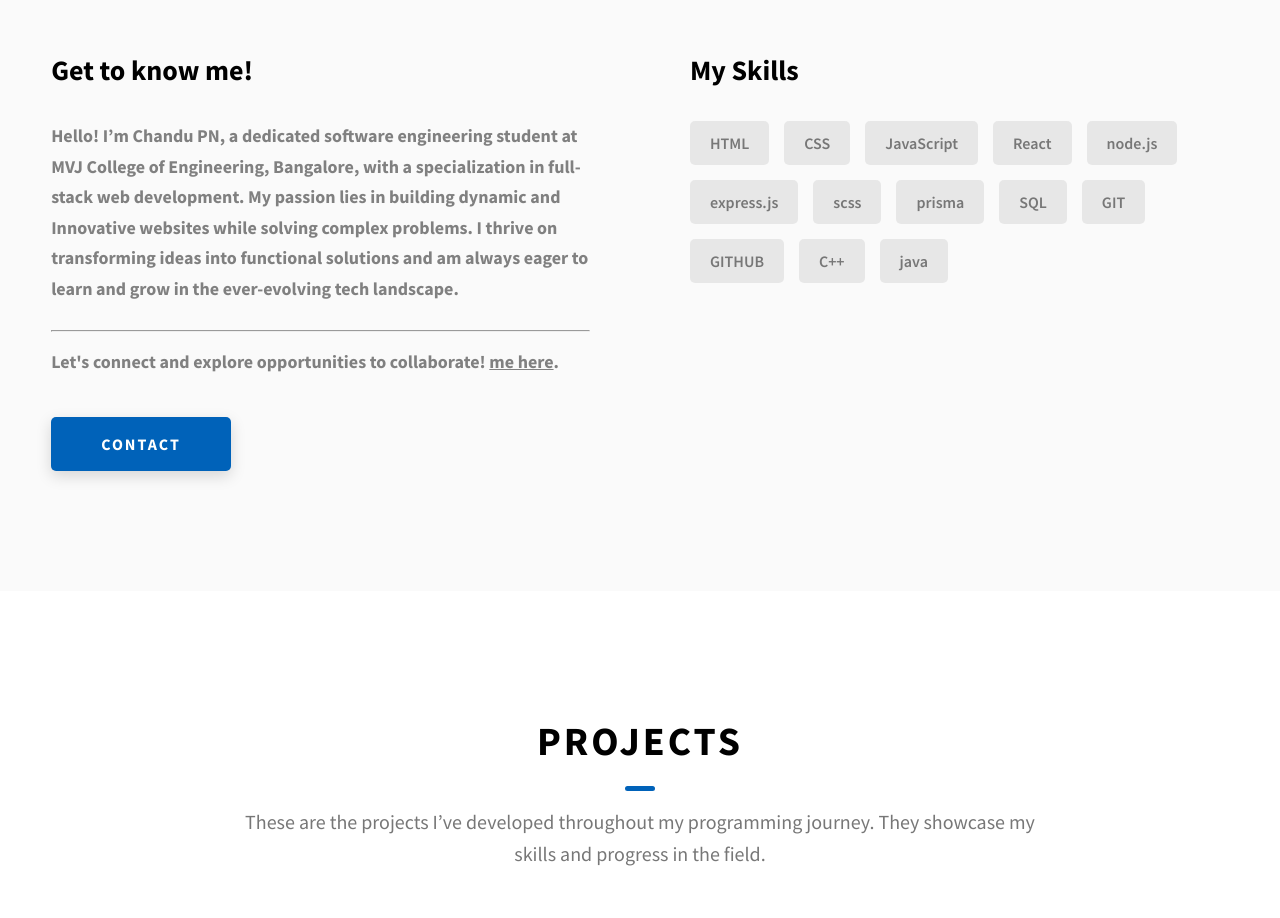
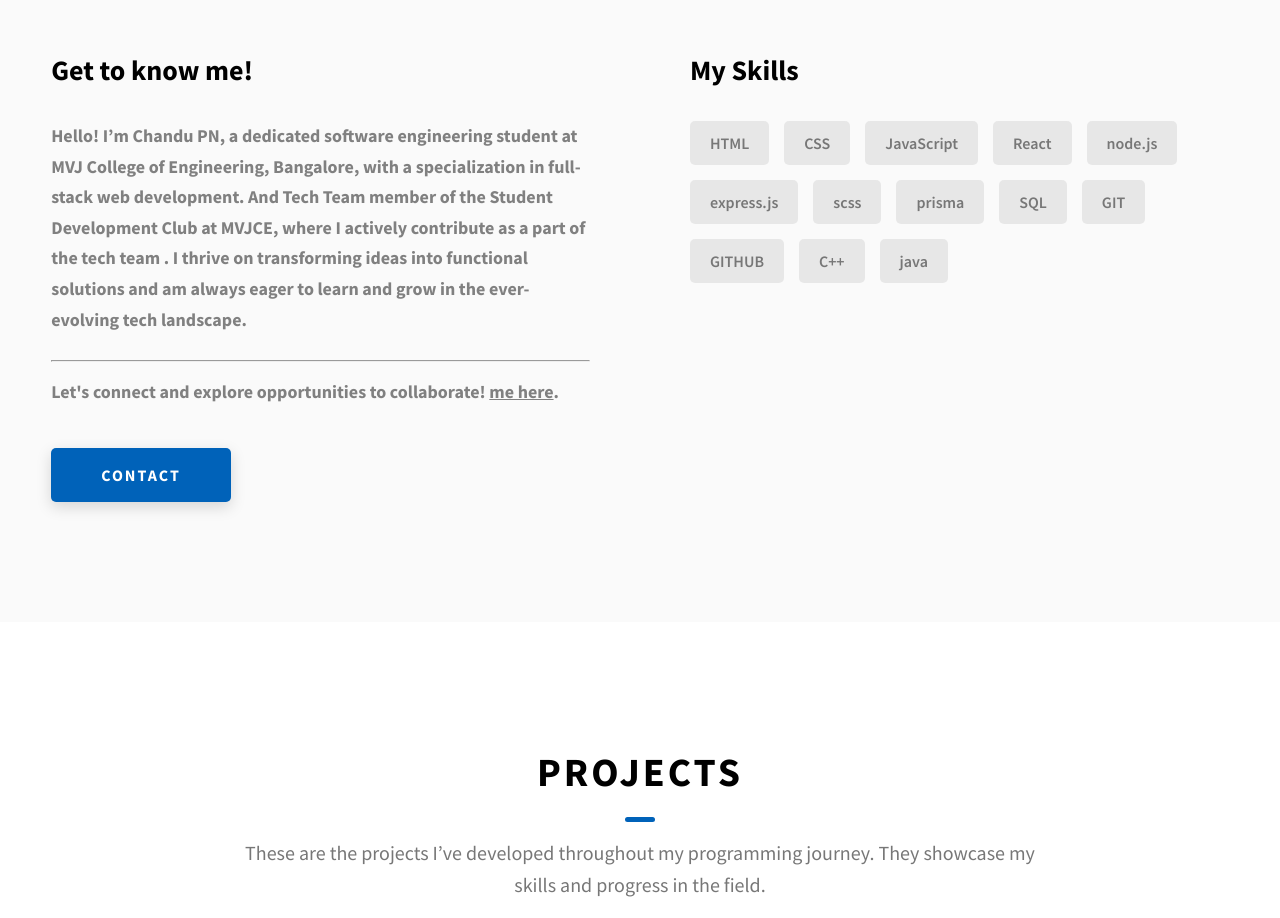
Before and after one commit to chandupn17/My_Portfolio_website, a plain HTML site: page index.html in a window 1280 px wide. Shown: the part 1120-2038 px from the top of the page. Drawn offline with Linux system fonts and the light colour scheme.

Commit message:
addding some stuff

```diff
--- a/index.html
+++ b/index.html
@@ -166,7 +166,11 @@
             <div class="about__content-details">
 
               <p class="about__content-details-para">
-                Hello! I’m <b>Chandu PN</b>, a dedicated software engineering student at <b>MVJ College of Engineering</b>, Bangalore, with a specialization in <strong>full-stack web development.</strong> My passion lies in <b>building dynamic</b> and <b>Innovative websites</b> while solving complex problems. I thrive on transforming ideas into functional solutions and am always eager to learn and grow in the ever-evolving tech landscape.
+                Hello! I’m <b>Chandu PN</b>, a dedicated software engineering student at <b>MVJ College of Engineering</b>, Bangalore, with a
+                specialization in <strong>full-stack web development.</strong>
+                And Tech Team member of the Student Development Club at MVJCE, where I actively contribute as a part of the tech team
+          . I thrive on transforming ideas into functional
+                  solutions and am always eager to learn and grow in the ever-evolving tech landscape.
 
               </p>
               <br><hr><br>
@@ -287,7 +291,8 @@
         <h2 class="heading heading-sec heading-sec__mb-med">
           <span class="heading-sec__main heading-sec__main--lt">Contact</span>
           <span class="heading-sec__sub heading-sec__sub--lt">
-            I’m looking to expand my network , who have a keen interest in solving software problems. I recently showcased some of my work on my portfolio website and would love to discuss potential insights
+            I’m looking to expand my network , who have a keen interest in solving software
+             problems. I recently showcased some of my work on my portfolio website and would love to discuss potential insights
              and opportunities.
               Let’s connect!
           </span>
```
